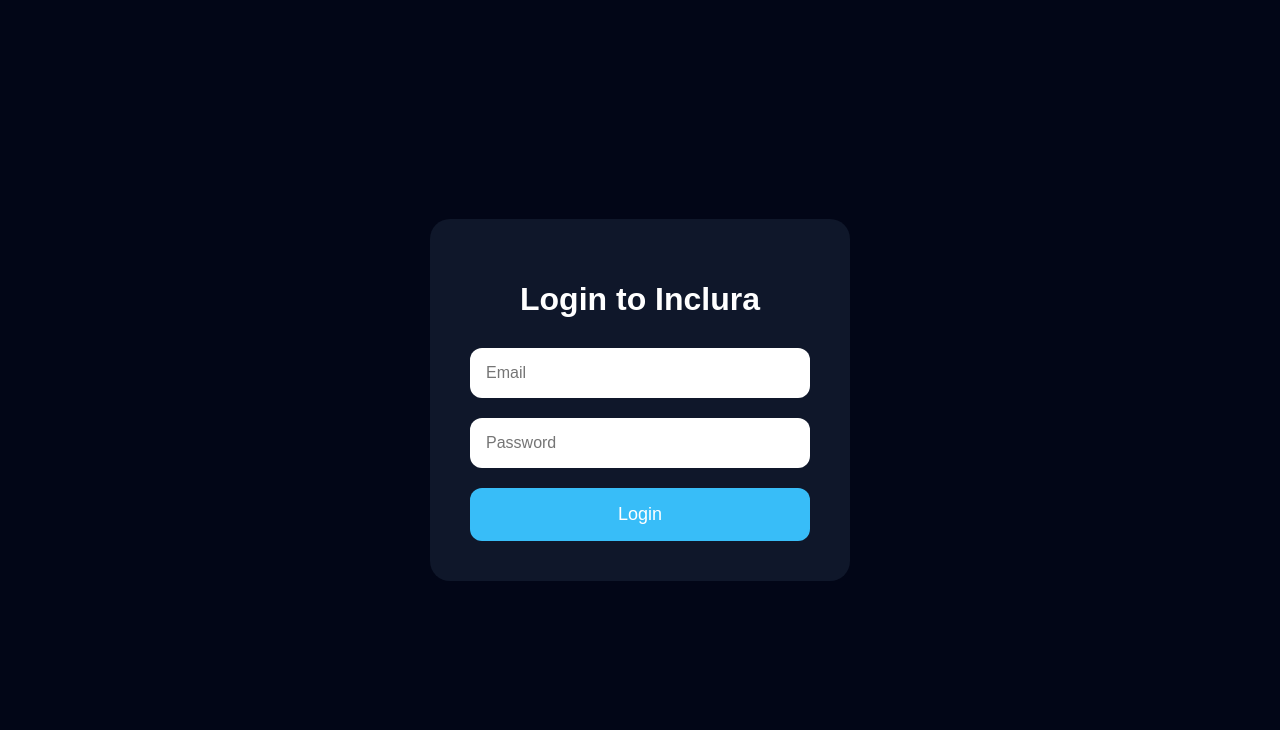
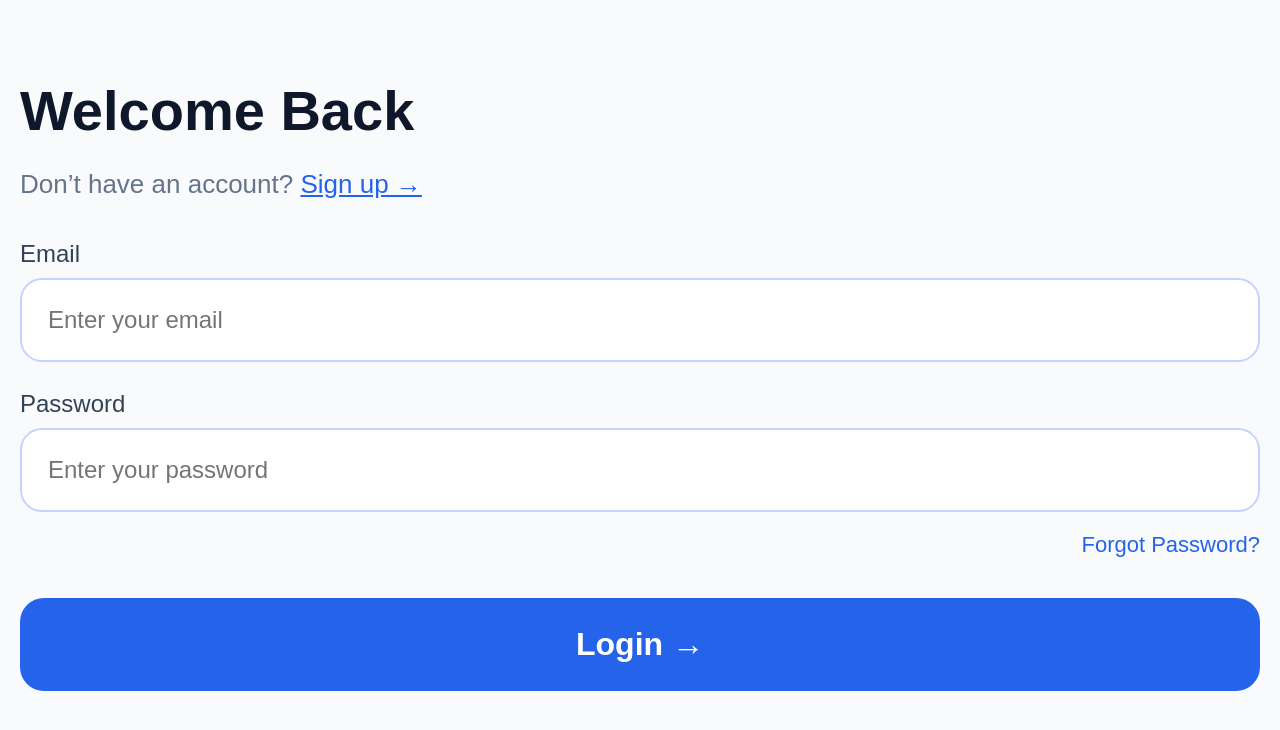
Before and after one commit to inclurah-png/inclura-web, a React (Vite) app: page /login in a window 1280 px wide. Shown: the top 730 px of the page. Built offline with nearby package versions, Linux system fonts and the light colour scheme.

Commit message:
Update Login.jsx
Update login pages

```diff
--- a/src/pages/Login.jsx
+++ b/src/pages/Login.jsx
@@ -1,72 +1,127 @@
+import { Link } from "react-router-dom";
+
 function Login() {
   return (
     <div
       style={{
         minHeight: "100vh",
-        background: "#020617",
-        display: "flex",
-        justifyContent: "center",
-        alignItems: "center",
-        padding: "20px",
+        background: "#f8fafc",
+        padding: "40px 20px",
+        fontFamily: "Arial, sans-serif",
       }}
     >
-      <div
+      <h1
         style={{
-          width: "100%",
-          maxWidth: "420px",
-          background: "#0f172a",
-          padding: "40px",
-          borderRadius: "20px",
+          fontSize: "56px",
+          color: "#0f172a",
+          marginBottom: "14px",
         }}
       >
-        <h1
+        Welcome Back
+      </h1>
+
+      <p
+        style={{
+          fontSize: "26px",
+          color: "#64748b",
+          marginBottom: "40px",
+        }}
+      >
+        Don’t have an account?{" "}
+        <Link to="/signup" style={{ color: "#2563eb" }}>
+          Sign up →
+        </Link>
+      </p>
+
+      {/* Email */}
+      <div style={{ marginBottom: "28px" }}>
+        <label
           style={{
-            color: "white",
-            marginBottom: "30px",
-            textAlign: "center",
+            display: "block",
+            marginBottom: "10px",
+            fontSize: "24px",
+            color: "#334155",
           }}
         >
-          Login to Inclura
-        </h1>
+          Email
+        </label>
 
         <input
           type="email"
-          placeholder="Email"
-          style={inputStyle}
+          placeholder="Enter your email"
+          style={{
+            width: "100%",
+            padding: "26px",
+            borderRadius: "22px",
+            border: "2px solid #c7d2fe",
+            fontSize: "24px",
+            boxSizing: "border-box",
+          }}
         />
+      </div>
+
+      {/* Password */}
+      <div style={{ marginBottom: "20px" }}>
+        <label
+          style={{
+            display: "block",
+            marginBottom: "10px",
+            fontSize: "24px",
+            color: "#334155",
+          }}
+        >
+          Password
+        </label>
 
         <input
           type="password"
-          placeholder="Password"
-          style={inputStyle}
+          placeholder="Enter your password"
+          style={{
+            width: "100%",
+            padding: "26px",
+            borderRadius: "22px",
+            border: "2px solid #c7d2fe",
+            fontSize: "24px",
+            boxSizing: "border-box",
+          }}
         />
+      </div>
 
-        <button style={buttonStyle}>
-          Login
-        </button>
+      <div
+        style={{
+          textAlign: "right",
+          marginBottom: "40px",
+        }}
+      >
+        <a
+          href="#"
+          style={{
+            color: "#2563eb",
+            fontSize: "22px",
+            textDecoration: "none",
+          }}
+        >
+          Forgot Password?
+        </a>
       </div>
+
+      {/* Login Button */}
+      <button
+        style={{
+          width: "100%",
+          padding: "28px",
+          borderRadius: "24px",
+          border: "none",
+          background: "#2563eb",
+          color: "white",
+          fontSize: "32px",
+          fontWeight: "700",
+        }}
+      >
+        Login →
+      </button>
     </div>
   );
 }
 
-const inputStyle = {
-  width: "100%",
-  padding: "16px",
-  marginBottom: "20px",
-  borderRadius: "12px",
-  border: "none",
-  fontSize: "16px",
-};
-
-const buttonStyle = {
-  width: "100%",
-  padding: "16px",
-  borderRadius: "12px",
-  border: "none",
-  background: "#38bdf8",
-  color: "white",
-  fontSize: "18px",
-  cursor: "pointer",
-};
-
 export default Login;
```
